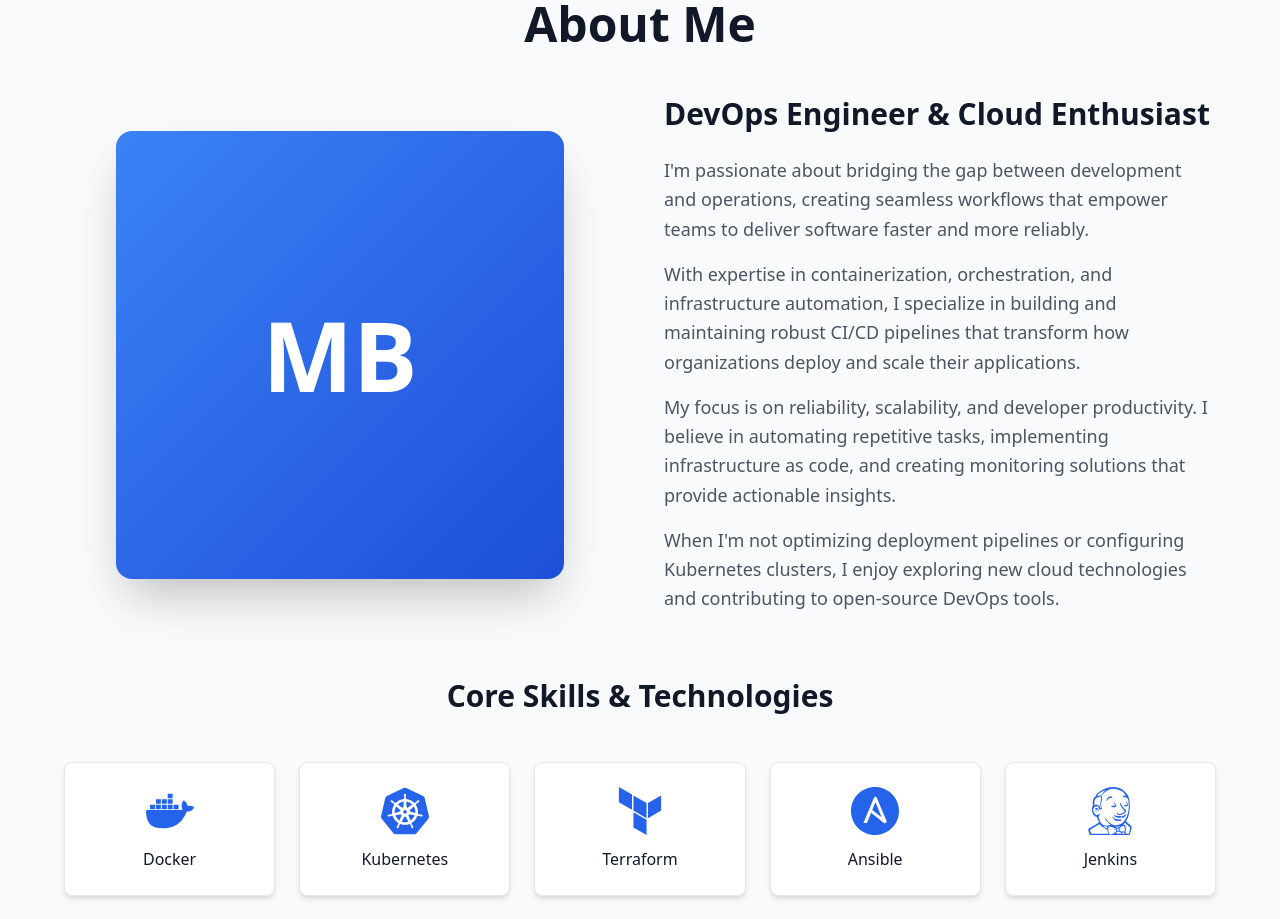
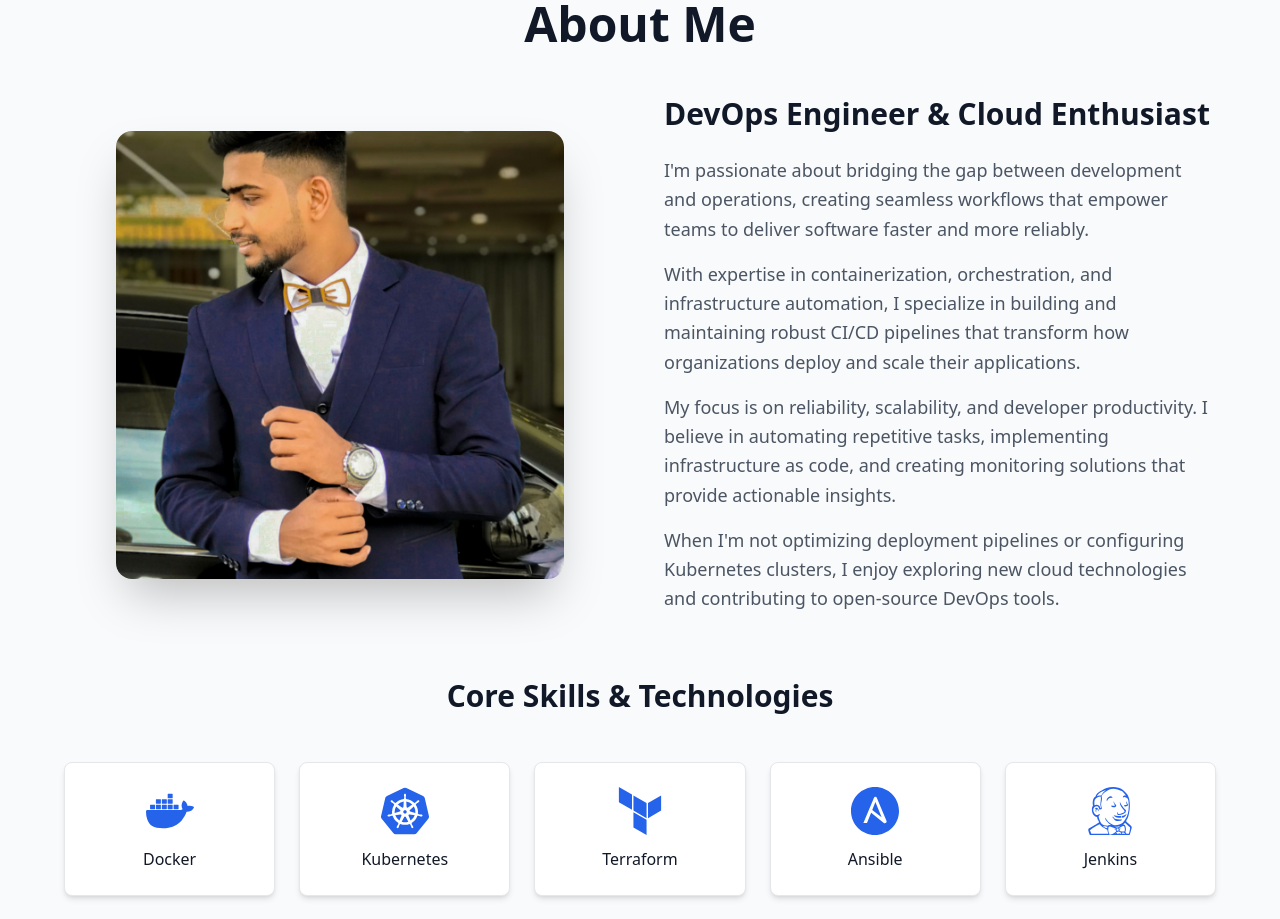
Before and after one commit to Mohamedbashry/my-portfolio, a React (Vite) app: page / in a window 1280 px wide. Shown: the part 880-1799 px from the top of the page. Built offline with nearby package versions, Linux system fonts and the light colour scheme.

Commit message:
feat: Add profile photo to About section

```diff
--- a/src/pages/About.tsx
+++ b/src/pages/About.tsx
@@ -50,7 +50,7 @@ const About = () => {
 
         {/* About Content */}
         <div className="grid md:grid-cols-2 gap-12 mb-16">
-          {/* Photo Placeholder */}
+          {/* Photo */}
           <motion.div
             initial={{ opacity: 0, x: -50 }}
             whileInView={{ opacity: 1, x: 0 }}
@@ -58,8 +58,12 @@ const About = () => {
             transition={{ duration: 0.5 }}
             className="flex justify-center items-center"
           >
-            <div className="w-full max-w-md aspect-square bg-gradient-to-br from-primary-500 to-primary-700 rounded-2xl shadow-2xl flex items-center justify-center">
-              <div className="text-white text-8xl font-bold">MB</div>
+            <div className="w-full max-w-md aspect-square rounded-2xl shadow-2xl overflow-hidden">
+              <img
+                src="/Bashryimg.jpg"
+                alt="Mohamed Bashry"
+                className="w-full h-full object-cover"
+              />
             </div>
           </motion.div>
 
--- a/src/pages/AboutSinglePage.tsx
+++ b/src/pages/AboutSinglePage.tsx
@@ -51,7 +51,7 @@ const AboutSinglePage = () => {
 
         {/* About Content */}
         <div className="grid md:grid-cols-2 gap-12 mb-16">
-          {/* Photo Placeholder */}
+          {/* Photo */}
           <motion.div
             initial={{ opacity: 0, x: -50 }}
             whileInView={{ opacity: 1, x: 0 }}
@@ -59,8 +59,12 @@ const AboutSinglePage = () => {
             transition={{ duration: 0.5 }}
             className="flex justify-center items-center"
           >
-            <div className="w-full max-w-md aspect-square bg-gradient-to-br from-primary-500 to-primary-700 rounded-2xl shadow-2xl flex items-center justify-center">
-              <div className="text-white text-8xl font-bold">MB</div>
+            <div className="w-full max-w-md aspect-square rounded-2xl shadow-2xl overflow-hidden">
+              <img
+                src="/Bashryimg.jpg"
+                alt="Mohamed Bashry"
+                className="w-full h-full object-cover"
+              />
             </div>
           </motion.div>
 
```
Also changed, not shown: public/Bashryimg.jpg (added).
